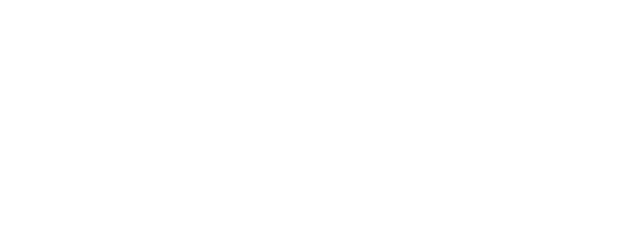
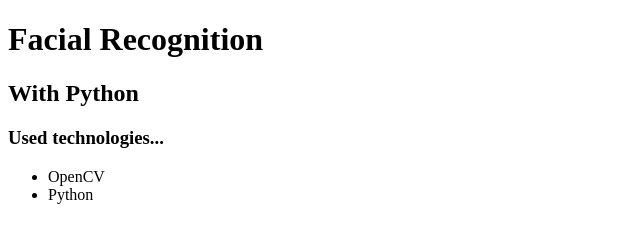
Before and after one commit to Kore29/Technology-Blog, a plain HTML site: page index.html in a window 1280 px wide. Shown: the whole page, without its empty margins (0-640 px from the left). Drawn offline with Linux system fonts and the light colour scheme; files that its build step writes are made by us from their sources.

Commit message:
Update 1.0.1
Modified Title, Created the main title and  created a list with the used technologies.

```diff
--- a/index.html
+++ b/index.html
@@ -3,11 +3,18 @@
 <head>
     <meta charset="UTF-8">
     <meta name="viewport" content="width=device-width, initial-scale=1.0">
-    <title>Technology - Blog</title>
+    <title>AI Application</title>
     <link rel="stylesheet" href="style.css">
 </head>
 <body>
+    <h1>Facial Recognition</h1>
+    <h2>With Python</h2>
 
+    <h3>Used technologies...</h3>
+    <ul>
+        <li>OpenCV</li>
+        <li>Python</li>
+    </ul>
     <script src="assets/app.js"></script>
 </body>
 </html>
```
